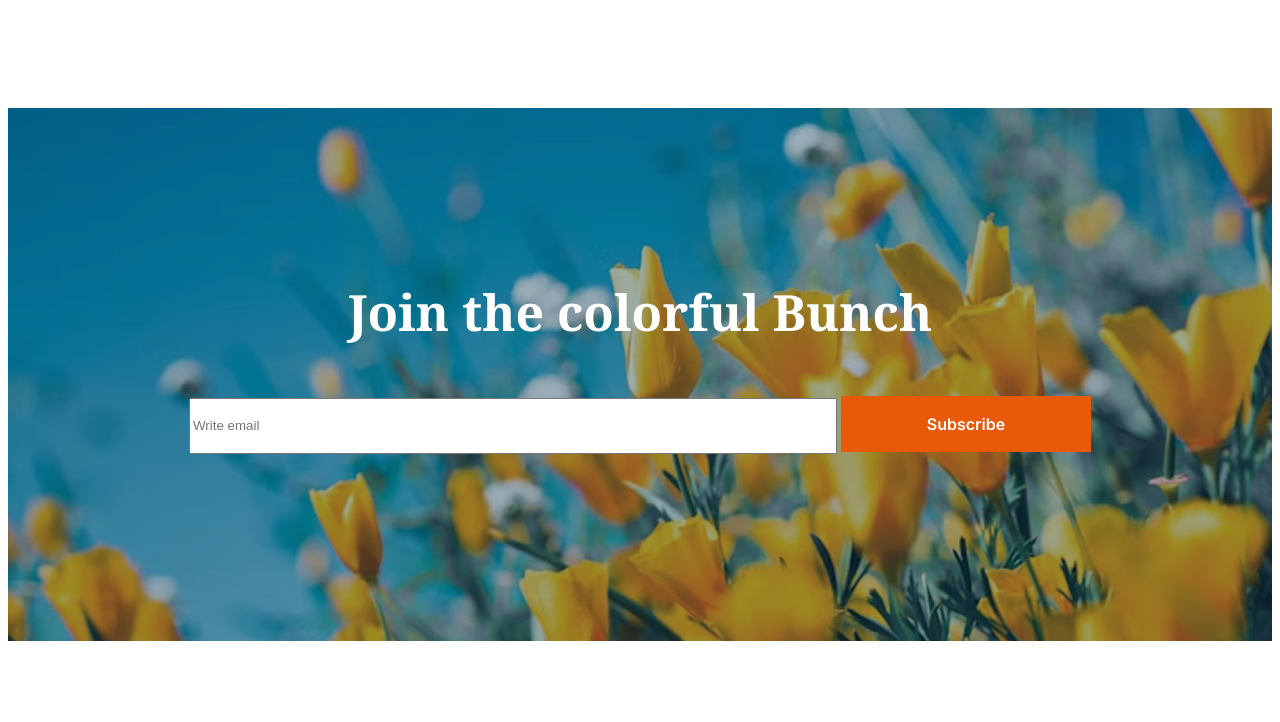
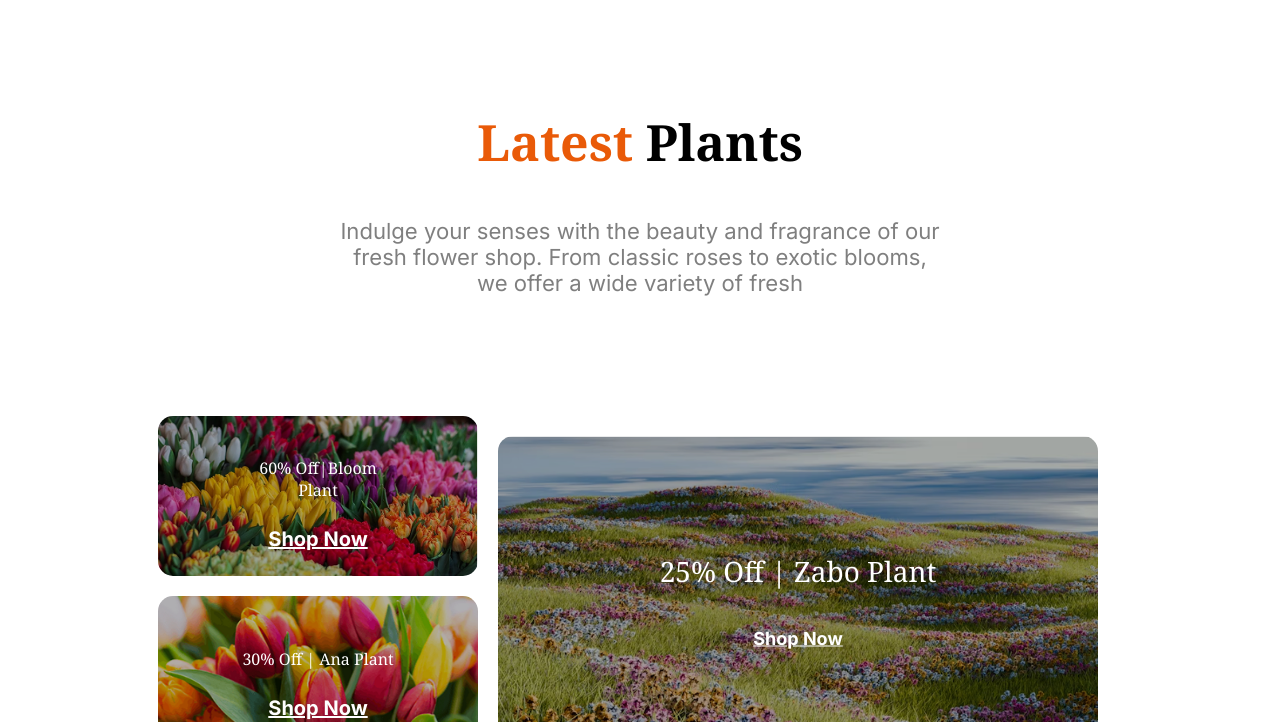
Before and after one commit to fahmida-oni2/my-flower-responsive-assignment, a plain HTML site: page index.html in a window 1280 px wide. Shown: the part 2760-3482 px from the top of the page. Drawn offline with Linux system fonts and the light colour scheme.

Commit message:
added the challange section

```diff
--- a/index.html
+++ b/index.html
@@ -211,28 +211,38 @@
           </ul>
         </div>
       </section>
-      <!-- <section class="challange">
+      <section class="challange">
           <div class="deal">
                 <div class="deal-h2"><h2 class="noto-serif" style="font-weight: bold;font-size: 3.12rem; color: #000000;"><span style="font-weight: bold;font-size: 3.12rem; color: #E95A08;">Latest</span> Plants</h2></div>
                 <p class="inter deal-p" style="font-weight: 400;font-size: 1.38rem; color: rgba(0, 0, 0, 0.5);">Indulge your senses with the beauty and fragrance of our fresh flower shop. From classic roses to exotic blooms, we offer a wide variety of fresh</p>
             </div>
-           <div class="img-section">
-            <div class="double-img">
-              <div >
-              <p>60% Off | Bloom Plant</p>
-              <a href="">Shop Now</a>
-              </div>
-              <div>
-                <p>30% Off | Ana  Plant</p>
-                <a href="">Shop Now</a>
-              </div>
-            </div>
-            <div>
-              <p>25% Off | Zabo Plant</p>
-              <a href="">Shop Now</a>
-            </div>
-           </div>
-         </section> -->
+           <div class="container">
+    <div class="left">
+      <div class="small-pic">
+        <img src="./assets/deal-bloom.png" alt="">
+        <div class="content">
+          <p class="noto-serif">60% Off|Bloom Plant</p>
+          <a class="inter" href="">Shop Now</a>
+        </div>
+      </div>
+      <div class="small-pic">
+        <img src="./assets/deal-ana.png" alt="Ana Plant">
+        <div class="content">
+          <p class="noto-serif">30% Off | Ana Plant</p>
+          <a class="inter" href="">Shop Now</a>
+        </div>
+      </div>
+    </div>
+
+    <div class="large-pic small-pic">
+      <img src="./assets/deal-zabo.png" alt="Zabo Plant">
+      <div class="content">
+        <p class="noto-serif">25% Off | Zabo Plant</p>
+        <a class="inter" href="">Shop Now</a>
+      </div>
+    </div>
+  </div>
+         </section>
       <section>
         <div class="join-section">
           <p
--- a/style.css
+++ b/style.css
@@ -137,6 +137,70 @@ nav ul a , footer ul a{
 margin-top: -70px;
 
 }
+/* challange section */
+.container {
+  margin: 120px 150px auto 150px;
+      display: flex;
+      gap: 20px;
+      align-items: center;
+    }
+
+    .left {
+      display: grid;
+      grid-template-columns: repeat(1,1fr);
+      gap: 20px;
+    }
+
+    .small-pic {
+      position: relative;
+      width: 320px;
+      height: 160px;
+      border-radius: 15px;
+      overflow: hidden;
+    }
+
+    .small-pic img {
+      width: 100%;
+      height: 100%;
+      filter: brightness(70%);
+    }
+
+    .small-pic .content {
+      position: absolute;
+      top: 50%;
+      left: 50%;
+      transform: translate(-50%, -50%);
+      text-align: center;
+      color: white;
+    }
+
+    .small-pic.content p {
+      font-weight: bold;
+      font-size: 20px;
+      margin: 0;
+    }
+
+    .small-pic .content a {
+      display: inline-block;
+      margin-top: 10px;
+      font-weight: bold;
+      font-size: 20px;
+      color: white;
+    }
+
+    .large-pic {
+      width: 600px;
+      height: 300px;
+    }
+
+    .large-pic .content p {
+      font-size: 28px;
+    }
+
+    .large-pic .content a {
+      font-size: 18px;
+    }
+
 
 /* join section */
 .join-section{
@@ -259,8 +323,21 @@ footer{
 .footer-logo{
   width: 595px;
 }
-.footer-home ,.footer-features {
-  margin-left:16px;
+ .container{
+    margin: 16px auto auto 16px;
+      display: block;
+      gap: 20px;
+
+    }
+    .small-pic{
+      width: 595px;
+      height: 500px;
+    }
+    .container img{
+      width: 100%;
+    }
+  .large-pic{
+    width: 595px;
+  }
 
 }
-}
```
